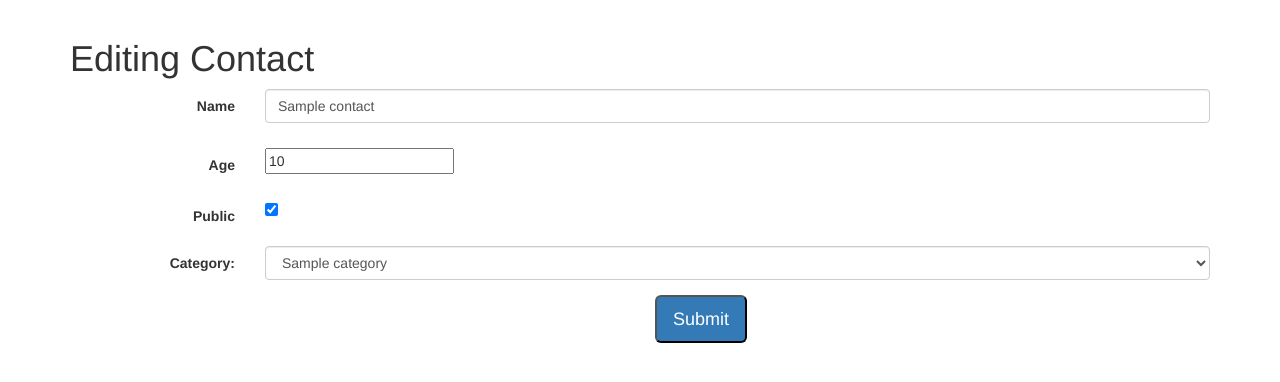
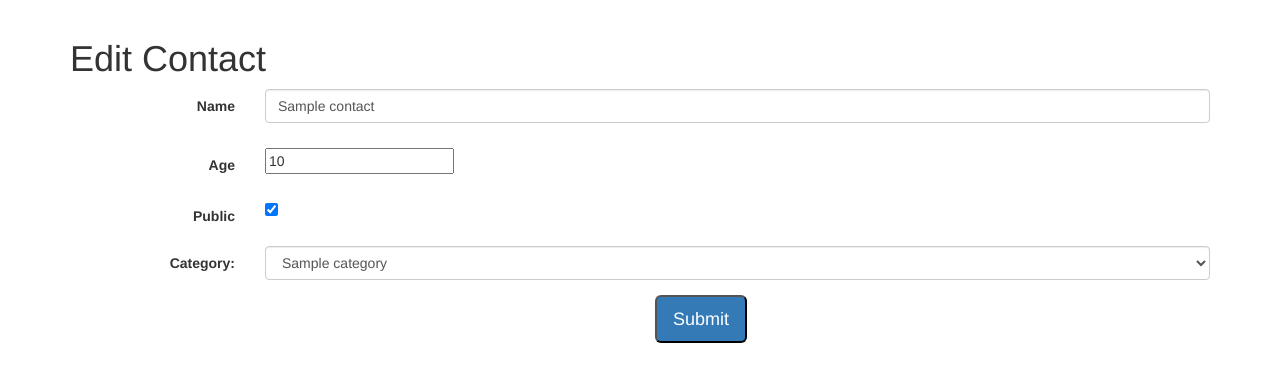
Before and after one commit to benbaka/django_contact_app, a Django app: page /contacts/1/edit in a window 1280 px wide. Shown: the part 51-433 px from the top of the page. Run offline with Django 3.2, Linux system fonts and the light colour scheme; a user stored in the database is signed in; tables that the repository leaves empty hold one stand-in row (values such as "Sample post"); some libraries are stand-ins or nearby versions.

Commit message:
Ben: pass page title

```diff
--- a/contacts/templates/contacts/edit_contact_form.html
+++ b/contacts/templates/contacts/edit_contact_form.html
@@ -1,7 +1,7 @@
 {% extends "contacts/main.html" %}
 {% load staticfiles %}
 {% load form %}
-<title>Contact Create</title>
+{% block title %}{{ title }}{% endblock %}
 
 {% block header_files %}
     <link href="{% static 'custom/css/common.css' %}"
@@ -22,5 +22,5 @@
     {% endif %}
 
 
-     {% contact_form form contact categories "Editing Contact" %}
+     {% contact_form form contact categories title %}
 {% endblock %}
--- a/contacts/views/contact_views.py
+++ b/contacts/views/contact_views.py
@@ -63,6 +63,7 @@ def edit(request, id):
                                                        'category': contact.category.id})
         return render(request, 'contacts/edit_contact_form.html', {'form':edit_contact_form,
                                                                    'contact':contact,
+                                                                   'title': 'Edit Contact',
                                                                    'categories':categories})
     else:
         contact = Contact.objects.get(id=id)
```
